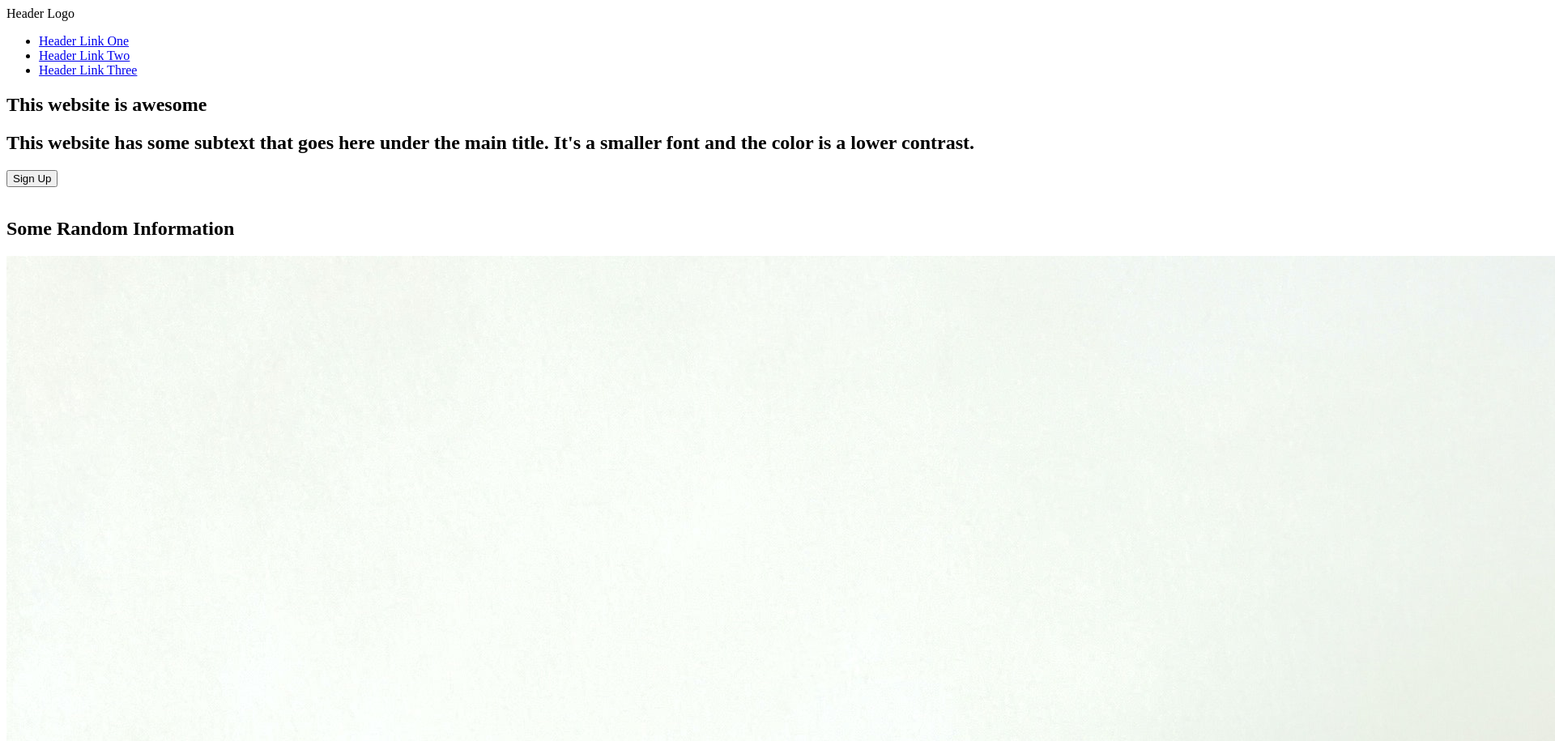
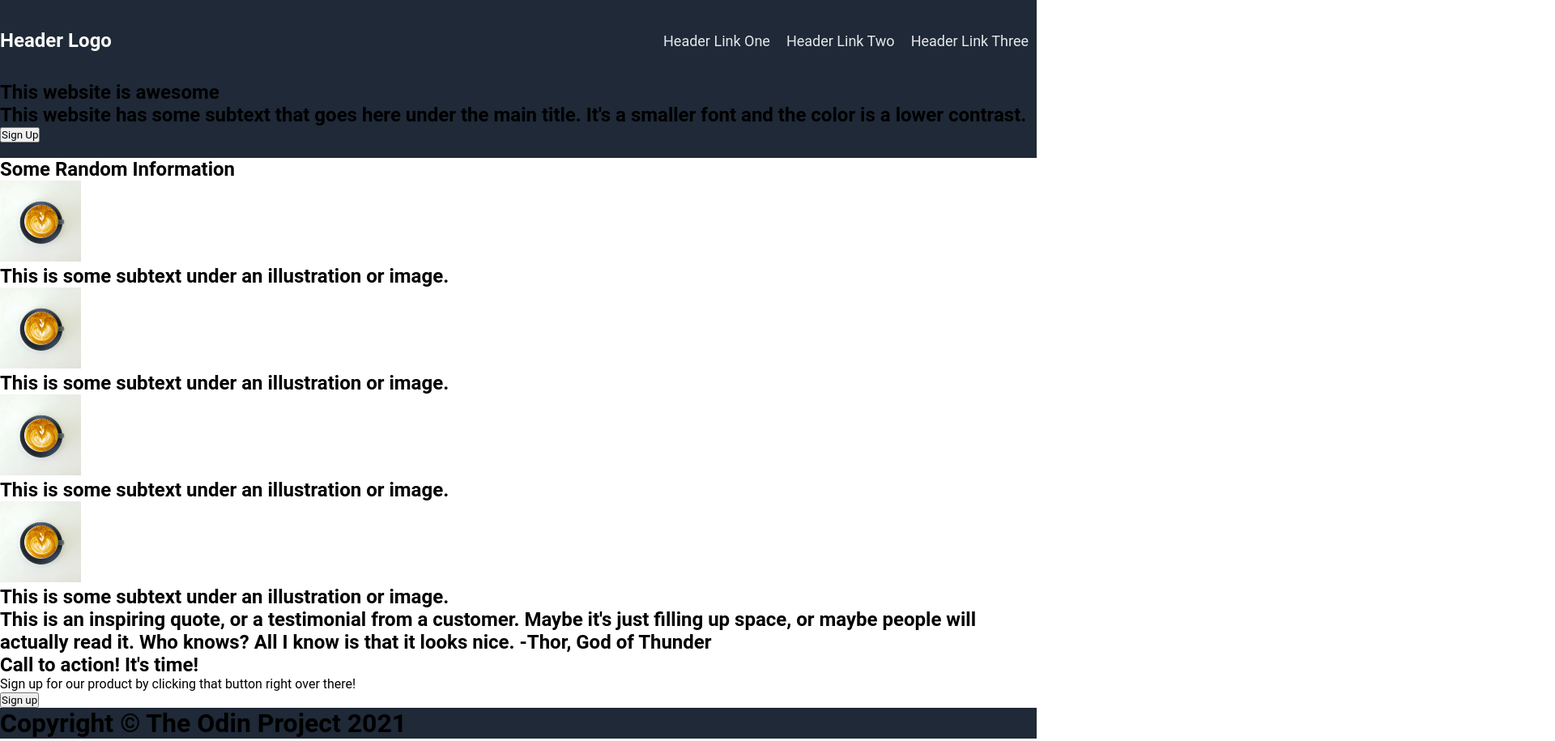
Before and after one commit to johnnycached/landing-page, a plain HTML site: page index.html in a window 1280 px wide. Shown: the top 915 px of the page at 81% size, 1920 px wide, since content can reach past the window. Drawn offline with Linux system fonts and the light colour scheme.

Commit message:
Add CSS for general body and navbar styling

```diff
--- a/index.html
+++ b/index.html
@@ -84,7 +84,9 @@
   </section>
   <footer>
     <div class="footer">
-      <h1>Copyright &copy The Odin Project 2021</h1>
+      <div class="container">
+        <h1>Copyright &copy The Odin Project 2021</h1>
+      </div>
     </div>
   </footer>
 </body>
--- a/style.css
+++ b/style.css
@@ -0,0 +1,46 @@
+* {
+  box-sizing: border-box;
+  font-family: roboto, Arial, Helvetica, sans-serif;
+  margin: 0;
+  padding: 0;
+}
+
+img {
+  max-width: 100px;
+}
+
+a {
+  font-size: 18px;
+  color: #e5e7eb;
+  text-decoration: none;
+  margin: 10px;
+}
+
+ul {
+  display: flex;
+  list-style-type: none;
+}
+
+.container {
+  max-width: 1500px;
+  margin: 0 auto;
+}
+
+.navbar,
+.section-1,
+.footer {
+  background-color: #1F2937;
+}
+
+.header-logo {
+  font-size: 24px;
+  color: #f9faf8;
+  font-weight: bold;
+}
+
+.navbar .container {
+  display: flex;
+  align-items: center;
+  justify-content: space-between;
+  height: 100px;
+}
```
